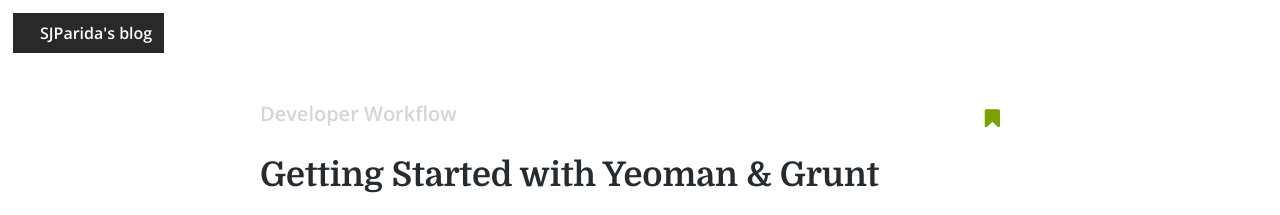
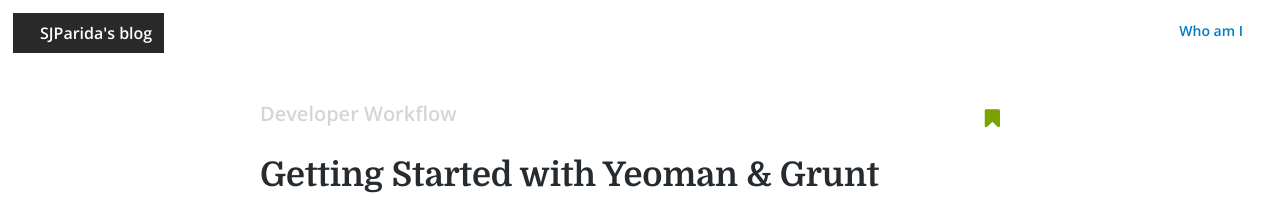
Before and after one commit to Sjparida/Sjparida.github.io, a Jekyll site: the page built from index.html, in a window 1280 px wide. Shown: the top 215 px of the page. Built offline with Jekyll 4.4.1, drawn with Linux system fonts in a browser that asks for light colours; nearby versions of some CDN libraries; the list of posts is cut into pages by our own code; comment, search, counter and statistics services are not loaded.

Commit message:
simple update

```diff
--- a/_config.yml
+++ b/_config.yml
@@ -38,7 +38,7 @@
 theme_analytics_domain: 	""
 theme_reading_time: 		false
 theme_autoload_comments: 	true
-theme_always_show_nav: 		false
+theme_always_show_nav: 		true
 
 
 # SASS Settings
```
